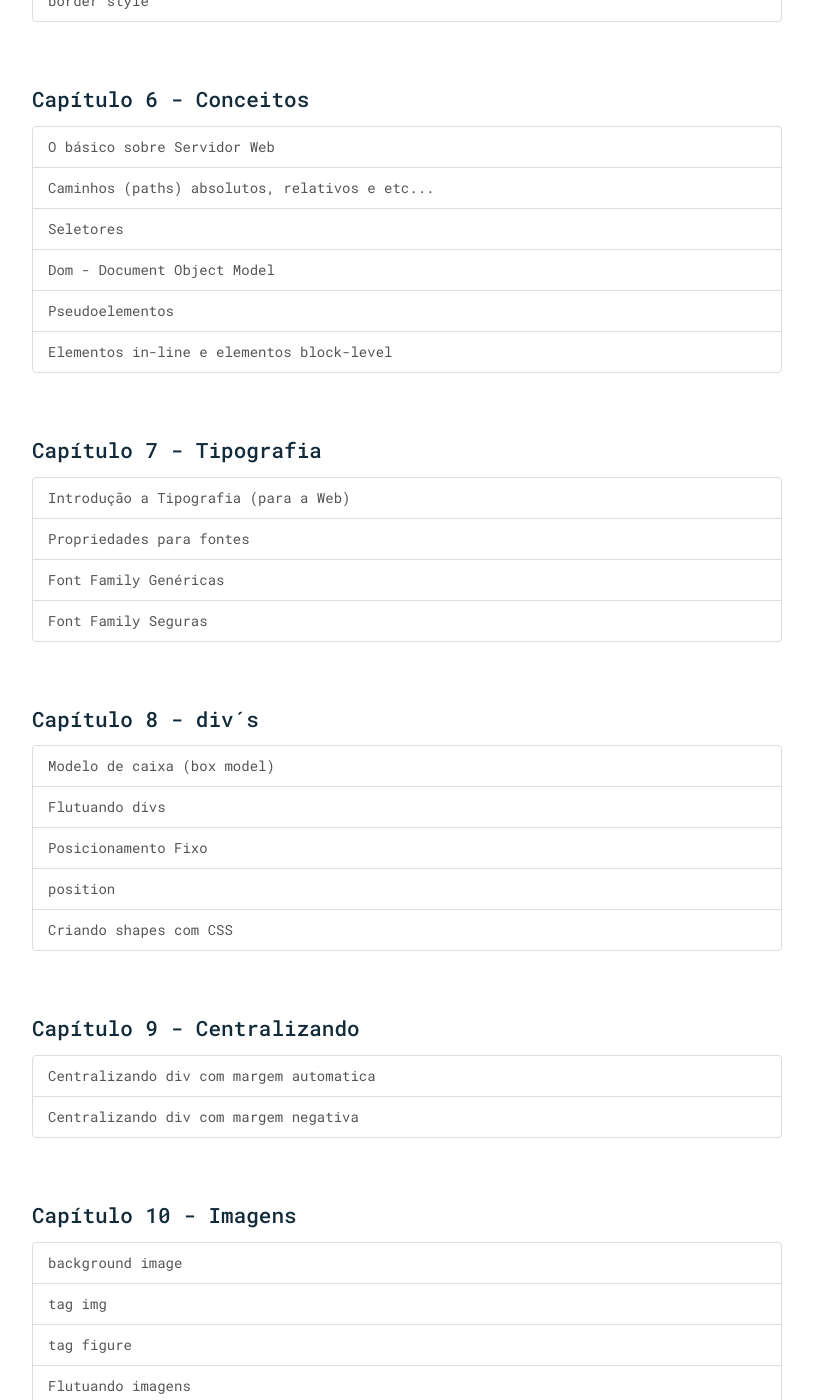
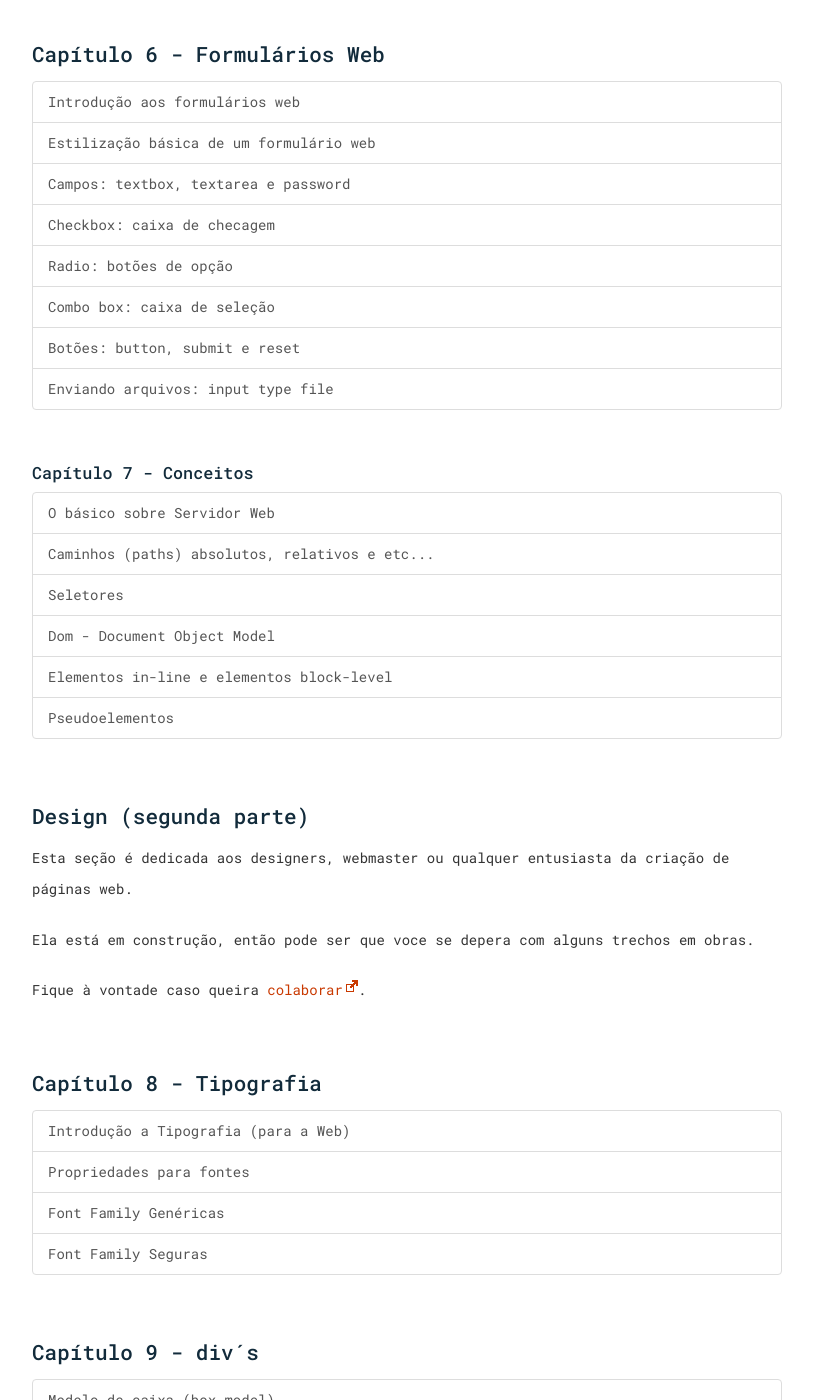
Before and after one commit to website-devfuria/html-css, a Jekyll site: the page built from index.md, in a window 1280 px wide and 1400 px high, scrolled down 2390 px. Shown: the whole window, without its empty margins (233-1046 px from the left). Built offline with Jekyll 4.4.1, drawn with Linux system fonts in a browser that asks for light colours; some of the changed text lies outside the part shown.

Commit message:
arrumando a casa

```diff
--- a/index.md
+++ b/index.md
@@ -15,7 +15,9 @@ Se precisar de ajuda com seu código ou quiser fazer alguma pegunta, abra uma
 [issue](https://github.com/flaviomicheletti/html-css/issues) no github.
 
 
-## Capítulo 1 - Introduzindo o HTML
+## Para desenvolvedores (primeira parte)
+
+### Capítulo 1 - Introduzindo o HTML
 
 {% include get-capitulo.html page_serie="html-intro" %}
 {% include menus.html %}
@@ -23,79 +25,82 @@ Se precisar de ajuda com seu código ou quiser fazer alguma pegunta, abra uma
 Veja também o [primeiro web site da Internet](http://info.cern.ch/hypertext/WWW/TheProject.html).
 
 
-
-## Capítulo 2 - Introduzindo o CSS
+### Capítulo 2 - Introduzindo o CSS
 
 {% include get-capitulo.html page_serie="html-segundo" %}
 {% include menus.html %}
 
 
+### Capítulo 3 - Conheça os elementos básicos
 
-## Capítulo 3 - Aplicando seu conhecimento
+{% include get-capitulo.html page_serie="html-elementos-basicos" %}
+{% include menus.html %}
+
+
+### Capítulo 4 - Conheça os estilos básicos
+
+{% include get-capitulo.html page_serie="html-estilos-basicos" %}
+{% include menus.html %}
+
+
+## Capítulo 5 - Aplicando seu conhecimento
 
 {% include get-capitulo.html page_serie="html-aplicando-conhecimento" %}
 {% include menus.html %}
 
 
+## Capítulo 6 - Formulários Web
 
-## Capítulo 4 - Conheça os elementos básicos
-
-{% include get-capitulo.html page_serie="html-elementos-basicos" %}
+{% include get-capitulo.html page_serie="html-formularios" %}
 {% include menus.html %}
 
 
-
-## Capítulo 5 - Conheça os estilos básicos
-
-{% include get-capitulo.html page_serie="html-estilos-basicos" %}
-{% include menus.html %}
-
-
-
-## Capítulo 6 - Conceitos
+### Capítulo 7 - Conceitos
 
 {% include get-capitulo.html page_serie="html-conceitos" %}
 {% include menus.html %}
 
 
+## Design (segunda parte)
 
-## Capítulo 7 - Tipografia
+Esta seção é dedicada aos designers, webmaster ou qualquer entusiasta da
+criação de páginas web.
+
+Ela está em construção, então pode ser que voce se depera com alguns trechos em obras.
+
+Fique à vontade caso queira [colaborar](https://github.com/flaviomicheletti/html-css/issues).
+
+
+## Capítulo 8 - Tipografia
 
 {% include get-capitulo.html page_serie="html-tipografia" %}
 {% include menus.html %}
 
 
-
-## Capítulo 8 - div´s
+## Capítulo 9 - div´s
 
 {% include get-capitulo.html page_serie="html-divs" %}
 {% include menus.html %}
 
 
-
-## Capítulo 9 - Centralizando
+## Capítulo 10 - Centralizando
 
 {% include get-capitulo.html page_serie="html-divs-centralizando" %}
 {% include menus.html %}
 
 
-
-## Capítulo 10 - Imagens
+## Capítulo 11 - Imagens
 
 {% include get-capitulo.html page_serie="html-imagens" %}
 {% include menus.html %}
 
 
-## Capítulo 11 - Layout
+## Capítulo 12 - Layout
 
 {% include get-capitulo.html page_serie="html-layout" %}
 {% include menus.html %}
 
 
-## Capítulo 12 - Formulários Web
-
-{% include get-capitulo.html page_serie="html-formularios" %}
-{% include menus.html %}
 
 <!--
 ## Sua vez...
```
Also changed, not shown: elementos-inline-e-elementos-block-level/index.md (+1 -1 lines), estilizando-dimensionamentos-espacamentos-margens-e-bordas/index.md (+2 -0 lines), pseudoelementos/index.md (+1 -1 lines), teste-seu-conhecimento-sobre-css-01/index.md (deleted, +0 -6 lines), teste-seu-conhecimento-sobre-html-01/index.md (+1 -1 lines).
